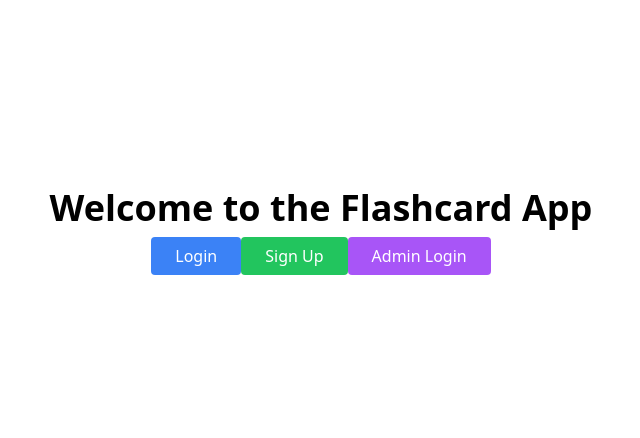
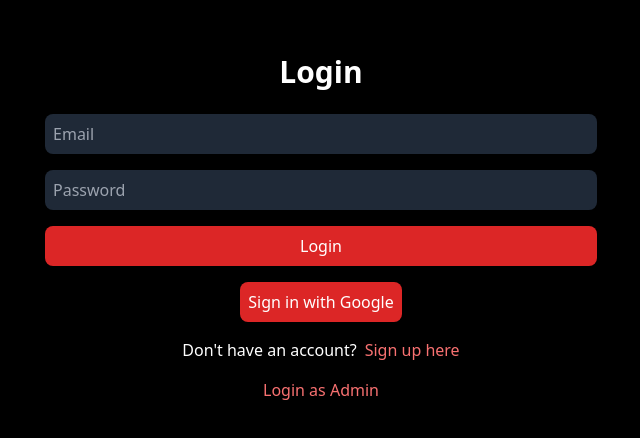
Before and after one commit to ShubhamTiwari55/Flashcard-Task, a React (Create React App) app: page / in a window 1280 px wide. Shown: the part 172-610 px from the top of the page, without its empty margins (319-959 px from the left). Built offline with nearby package versions, Linux system fonts and the light colour scheme; no server answers.

Commit message:
final changes made

```diff
--- a/src/App.js
+++ b/src/App.js
@@ -1,70 +1,28 @@
-import React, { useState, useEffect } from 'react';
-import axios from 'axios';
-import './index.css';
+import React from 'react';
+import { BrowserRouter as Router, Routes, Route } from 'react-router-dom';
+import { AuthProvider } from './Auth/Authcontext'; // Import AuthProvider
+import Login from './Auth/Login';
+import UserPage from './userPage';
+import AdminLogin from './AdminLogin';
+import AdminDashboard from './Admin';
+import ProtectedRoute from './Auth/ProtectedRoute';
 
 function App() {
-  const [flashcards, setFlashcards] = useState([]);
-  const [currentCardIndex, setCurrentCardIndex] = useState(0);
-  const [isFlipped, setIsFlipped] = useState(false);
-
-  useEffect(() => {
-    axios.get('http://localhost:5000/flashcards')
-      .then(response => setFlashcards(response.data))
-      .catch(error => console.error('Error fetching flashcards:', error));
-  }, []);
-
-  const handleFlip = () => {
-    setIsFlipped(!isFlipped);
-  };
-
-  const handleNext = () => {
-    setIsFlipped(false);
-    setCurrentCardIndex((prevIndex) => (prevIndex + 1) % flashcards.length);
-  };
-
-  const handlePrev = () => {
-    setIsFlipped(false);
-    setCurrentCardIndex((prevIndex) => (prevIndex - 1 + flashcards.length) % flashcards.length);
-  };
-
-  if (flashcards.length === 0) {
-    return <div className="flex items-center justify-center h-screen">Loading flashcards...</div>;
-  }
-
   return (
-    <div className="flex flex-col items-center justify-center h-screen">
-      <div
-        className={`flip-card w-80 h-48 relative ${isFlipped ? 'flipped' : ''}`}
-        onClick={handleFlip}
-      >
-        <div className="flip-card-inner w-full h-full">
-          <div className="flip-card-front bg-white border-2 border-gray-400 shadow-lg hover:shadow-xl transition-all">
-            <div className="text-xl font-semibold text-center px-4 flex items-center justify-center h-full">
-              {flashcards[currentCardIndex].question}
-            </div>
-          </div>
-          <div className="flip-card-back bg-gray-200 border-2 border-gray-400 shadow-lg hover:shadow-xl transition-all">
-            <div className="text-xl font-semibold text-center px-4 flex items-center justify-center h-full">
-              {flashcards[currentCardIndex].answer}
-            </div>
-          </div>
-        </div>
-      </div>
-      <div className="flex space-x-4 mt-4">
-        <button
-          className="px-4 py-2 bg-blue-500 text-white rounded hover:bg-blue-600"
-          onClick={handlePrev}
-        >
-          Previous
-        </button>
-        <button
-          className="px-4 py-2 bg-blue-500 text-white rounded hover:bg-blue-600"
-          onClick={handleNext}
-        >
-          Next
-        </button>
-      </div>
-    </div>
+    <Router>
+      <AuthProvider>
+        <Routes>
+          <Route path="/" element={<Login />} />
+          <Route path="/user" element={<UserPage />} />
+          <Route path="/admin/login" element={<AdminLogin />} />
+          <Route path="/admin" element={
+            <ProtectedRoute>
+              <AdminDashboard />
+            </ProtectedRoute>
+          } />
+        </Routes>
+      </AuthProvider>
+    </Router>
   );
 }
 
--- a/src/Auth/Authcontext.js
+++ b/src/Auth/Authcontext.js
@@ -1,31 +1,28 @@
-import React, { createContext, useContext, useEffect, useState } from 'react';
-import { auth } from '../firebase';
-import { onAuthStateChanged } from 'firebase/auth';
+// AuthContext.js
+import React, { createContext, useContext, useState, useEffect } from 'react';
 
 const AuthContext = createContext();
 
 export const AuthProvider = ({ children }) => {
   const [currentUser, setCurrentUser] = useState(null);
-  const [loading, setLoading] = useState(true);
 
   useEffect(() => {
-    const unsubscribe = onAuthStateChanged(auth, (user) => {
-      setCurrentUser(user);
-      setLoading(false);
-    });
-
-    return () => unsubscribe();
+    // Simulate user authentication state
+    const user = { name: 'John Doe' }; // Replace with actual auth logic
+    setCurrentUser(user);
   }, []);
 
-  const value = { currentUser, loading };
-
   return (
-    <AuthContext.Provider value={value}>
-      {!loading && children}
+    <AuthContext.Provider value={{ currentUser }}>
+      {children}
     </AuthContext.Provider>
   );
 };
 
 export const useAuth = () => {
-  return useContext(AuthContext);
+  const context = useContext(AuthContext);
+  if (context === undefined) {
+    throw new Error('useAuth must be used within an AuthProvider');
+  }
+  return context;
 };
--- a/src/Auth/Login.js
+++ b/src/Auth/Login.js
@@ -1,75 +1,88 @@
 import React, { useState } from 'react';
+import { useNavigate } from 'react-router-dom';
 import { auth, googleProvider } from '../firebase';
-import { signInWithEmailAndPassword, signInWithPopup } from 'firebase/auth';
-import { useNavigate } from 'react-router-dom';
+import { createUserWithEmailAndPassword, signInWithEmailAndPassword, signInWithPopup } from 'firebase/auth';
 
-function Login() {
+const Login = () => {
   const [email, setEmail] = useState('');
   const [password, setPassword] = useState('');
-  const [error, setError] = useState(null);
+  const [isSignup, setIsSignup] = useState(false);
   const navigate = useNavigate();
 
-  const handleLogin = async () => {
+  const handleSubmit = async (e) => {
+    e.preventDefault();
+
     try {
-      const userCredential = await signInWithEmailAndPassword(auth, email, password);
-      const user = userCredential.user;
-      handleRedirect(user);
+      if (isSignup) {
+        await createUserWithEmailAndPassword(auth, email, password);
+      } else {
+        await signInWithEmailAndPassword(auth, email, password);
+      }
+      navigate('/user');
     } catch (error) {
-      setError(error.message);
+      console.error('Authentication Error:', error);
     }
   };
 
-  const handleGoogleSignIn = async () => {
+  const handleGoogleLogin = async () => {
     try {
-      const userCredential = await signInWithPopup(auth, googleProvider);
-      const user = userCredential.user;
-      handleRedirect(user);
+      await signInWithPopup(auth, googleProvider);
+      navigate('/user');
     } catch (error) {
-      setError(error.message);
-    }
-  };
-
-  const handleRedirect = (user) => {
-    // Example logic based on email domain
-    if (user.email.includes('@admin.com')) {
-      navigate('/admin');
-    } else {
-      navigate('/user');
+      console.error('Google Login Error:', error);
     }
   };
 
   return (
-    <div className="flex flex-col items-center justify-center h-screen">
-      <h2 className="text-2xl font-semibold mb-4">Login</h2>
+    <div className="flex flex-col items-center justify-center min-h-screen bg-black text-white">
+      <h2 className="text-3xl font-bold mb-6">{isSignup ? 'Sign Up' : 'Login'}</h2>
+      <form onSubmit={handleSubmit} className="space-y-4">
         <input
-        className="w-80 p-2 mb-4 border rounded"
           type="email"
           placeholder="Email"
           value={email}
           onChange={(e) => setEmail(e.target.value)}
+          className="w-full p-2 rounded-lg bg-gray-800 text-white"
         />
         <input
-        className="w-80 p-2 mb-4 border rounded"
           type="password"
           placeholder="Password"
           value={password}
           onChange={(e) => setPassword(e.target.value)}
+          className="w-full p-2 rounded-lg bg-gray-800 text-white"
         />
-      {error && <p className="text-red-500 mb-4">{error}</p>}
         <button
-        className="px-6 py-2 mb-4 bg-green-500 text-white rounded hover:bg-green-600"
-        onClick={handleLogin}
+          type="submit"
+          className="w-full p-2 rounded-lg bg-red-600 hover:bg-red-700 transition duration-300 ease-in-out"
         >
-        Login
+          {isSignup ? 'Sign Up' : 'Login'}
         </button>
+      </form>
       <button
-        className="px-6 py-2 mb-4 bg-red-500 text-white rounded hover:bg-red-600"
-        onClick={handleGoogleSignIn}
+        onClick={handleGoogleLogin}
+        className="mt-4 p-2 rounded-lg bg-red-600 hover:bg-red-700 transition duration-300 ease-in-out"
       >
         Sign in with Google
       </button>
+      <p className="mt-4">
+        {isSignup ? 'Already have an account?' : "Don't have an account?"}
+        <button
+          onClick={() => setIsSignup(!isSignup)}
+          className="text-red-400 hover:text-red-500 ml-2"
+        >
+          {isSignup ? 'Login here' : 'Sign up here'}
+        </button>
+      </p>
+      <p className="mt-4">
+        <button
+          onClick={() => navigate('/admin/login')}
+          className="text-red-400 hover:text-red-500"
+        >
+          Login as Admin
+        </button>
+      </p>
     </div>
   );
-}
+};
 
 export default Login;
--- a/src/Auth/ProtectedRoute.js
+++ b/src/Auth/ProtectedRoute.js
@@ -1,21 +1,17 @@
+// ProtectedRoute.js
 import React from 'react';
-import { Navigate, useLocation } from 'react-router-dom';
+import { Navigate } from 'react-router-dom';
 import { useAuth } from './Authcontext';
 
-const ProtectedRoute = ({ element: Component, ...rest }) => {
-  const { currentUser } = useAuth();
-  const location = useLocation();
+const ProtectedRoute = ({ children }) => {
+  const { currentUser } = useAuth(); // Get currentUser from context
 
-  // Check if user is authenticated and has the required role
-  const isAdmin = currentUser?.email.includes('@admin.com'); // Example check
+  // If there's no currentUser, redirect to login page
+  if (!currentUser) {
+    return <Navigate to="/" />;
+  }
 
-  return (
-    isAdmin ? (
-      <Component {...rest} />
-    ) : (
-      <Navigate to="/" state={{ from: location }} />
-    )
-  );
+  return children; // Render children if authenticated
 };
 
 export default ProtectedRoute;
--- a/src/Main.js
+++ /dev/null
@@ -1,34 +0,0 @@
-import React from 'react';
-import { BrowserRouter as Router, Route, Routes } from 'react-router-dom';
-import Home from './Home';
-import Signup from './Auth/Signup';
-import Login from './Auth/Login';
-import App from './App';
-import Admin from './Admin';
-import ProtectedRoute from './Auth/ProtectedRoute';
-import { AuthProvider } from './Auth/Authcontext';
-import AdminLogin from './AdminLogin';
-
-function Main() {
-    return (
-      <AuthProvider>
-        <Router>
-          <Routes>
-            <Route path="/" element={<Home />} />
-            <Route path="/signup" element={<Signup />} />
-            <Route path="/login" element={<Login />} />
-            <Route path="/admin-login" element={<AdminLogin />} /> {/* Add this route */}
-            <Route path="/user" element={<App />} />
-            <Route
-              path="/admin"
-              element={<ProtectedRoute element={Admin} />}
-            />
-            {/* Fallback route for 404 pages */}
-            <Route path="*" element={<Home />} />
-          </Routes>
-        </Router>
-      </AuthProvider>
-    );
-  }
-
-export default Main;
--- a/src/index.js
+++ b/src/index.js
@@ -1,11 +1,11 @@
 import React from 'react';
 import ReactDOM from 'react-dom';
 import './index.css';
-import Main from './Main';  // Ensure this path is correct
+import App from './App';
 
 ReactDOM.render(
   <React.StrictMode>
-    <Main />
+    <App/>
   </React.StrictMode>,
   document.getElementById('root')
 );
--- /dev/null
+++ b/src/userPage.js
@@ -0,0 +1,89 @@
+import React, { useState, useEffect } from 'react';
+import axios from 'axios';
+import { logout } from './Auth/authService'; // Import the logout function
+import './index.css';
+
+function UserPage() {
+  const [flashcards, setFlashcards] = useState([]);
+  const [currentCardIndex, setCurrentCardIndex] = useState(0);
+  const [isFlipped, setIsFlipped] = useState(false);
+
+  useEffect(() => {
+    axios.get('http://localhost:5000/api/flashcards')
+      .then(response => setFlashcards(response.data))
+      .catch(error => console.error('Error fetching flashcards:', error));
+  }, []);
+
+  const handleFlip = () => {
+    setIsFlipped(!isFlipped);
+  };
+
+  const handleNext = () => {
+    setIsFlipped(false);
+    setCurrentCardIndex((prevIndex) => (prevIndex + 1) % flashcards.length);
+  };
+
+  const handlePrev = () => {
+    setIsFlipped(false);
+    setCurrentCardIndex((prevIndex) => (prevIndex - 1 + flashcards.length) % flashcards.length);
+  };
+
+  const handleLogout = () => {
+    logout(); // Call the logout function from authservice
+    window.location.href = '/'; // Redirect to the login page
+  };
+
+  if (flashcards.length === 0) {
+    return <div className="flex items-center justify-center h-screen text-red-400">Loading flashcards...</div>;
+  }
+
+  return (
+    <div className="bg-black text-white flex flex-col items-center justify-center h-screen p-4">
+      <header className="absolute top-0 left-0 w-full bg-red-700 p-4 flex justify-between items-center">
+        <h1 className="text-center text-white text-2xl font-bold w-full">Welcome to the Flashcard App</h1>
+        <button
+          className="text-white text-md underline"
+          onClick={handleLogout}
+        >
+          Logout
+        </button>
+      </header>
+
+      <div
+        className={`flip-card w-96 h-64 mt-6 relative ${isFlipped ? 'flipped' : ''}`}
+        onClick={handleFlip}
+      >
+        <div className="flip-card-inner w-full h-full">
+          <div className="flip-card-front bg-gray-800 border-2 border-red-600 shadow-lg hover:shadow-xl transition-all">
+            <div className="text-xl font-semibold text-center px-4 flex items-center justify-center h-full">
+              {flashcards[currentCardIndex].question}
+            </div>
+          </div>
+          <div className="flip-card-back bg-gray-900 border-2 border-red-600 shadow-lg hover:shadow-xl transition-all">
+            <div className="text-xl font-semibold text-center px-4 flex items-center justify-center h-full">
+              {flashcards[currentCardIndex].answer}
+            </div>
+          </div>
+        </div>
+      </div>
+      <div className="flex space-x-4 mt-4">
+        <button
+          className="px-4 py-2 bg-red-600 text-white rounded hover:bg-red-700 flex items-center space-x-2"
+          onClick={handlePrev}
+        >
+          <span>←</span>
+          <span>Previous</span>
+        </button>
+        <button
+          className="px-4 py-2 bg-red-600 text-white rounded hover:bg-red-700 flex items-center space-x-2"
+          onClick={handleNext}
+        >
+          <span>Next</span>
+          <span>→</span>
+        </button>
+      </div>
+    </div>
+  );
+}
+
+export default UserPage;
```
Also changed, not shown: src/Admin.js (+33 -16 lines), src/AdminLogin.js (+6 -6 lines), 1 other file (tests, documents, lock files or other folders). Lines whose indentation alone changed are shown as unchanged.
